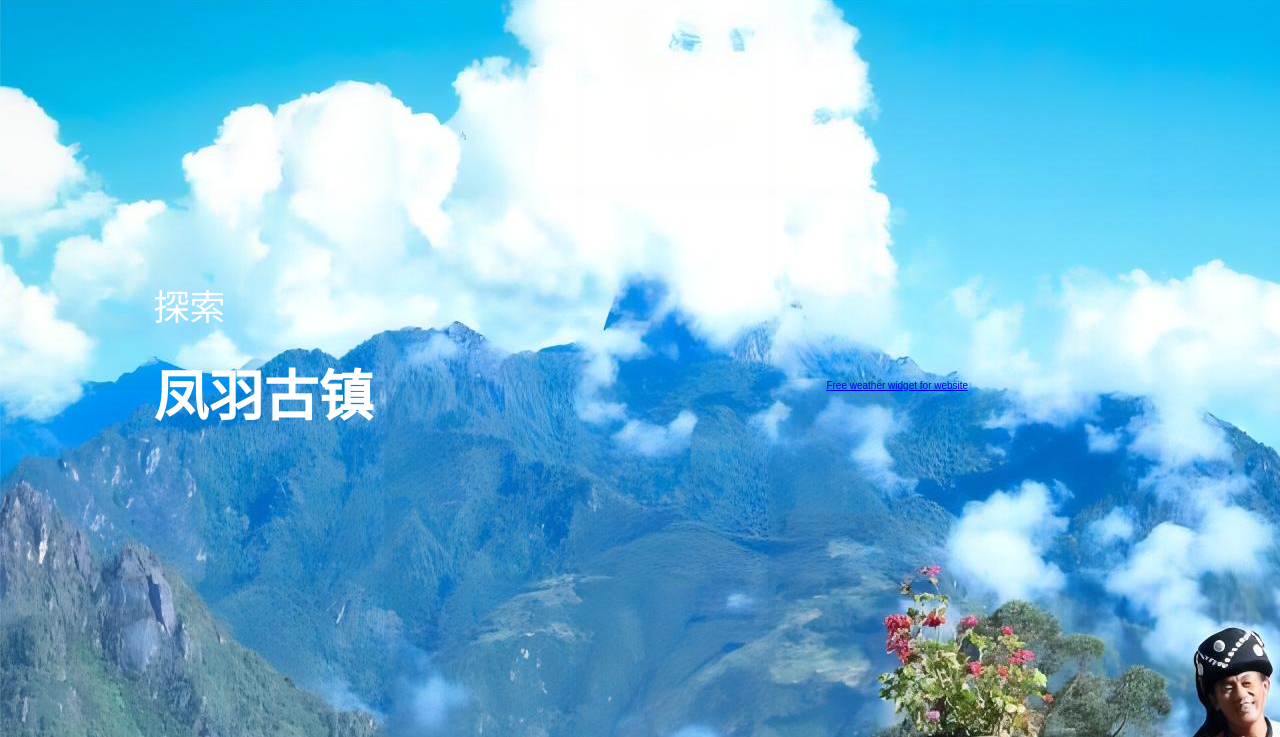
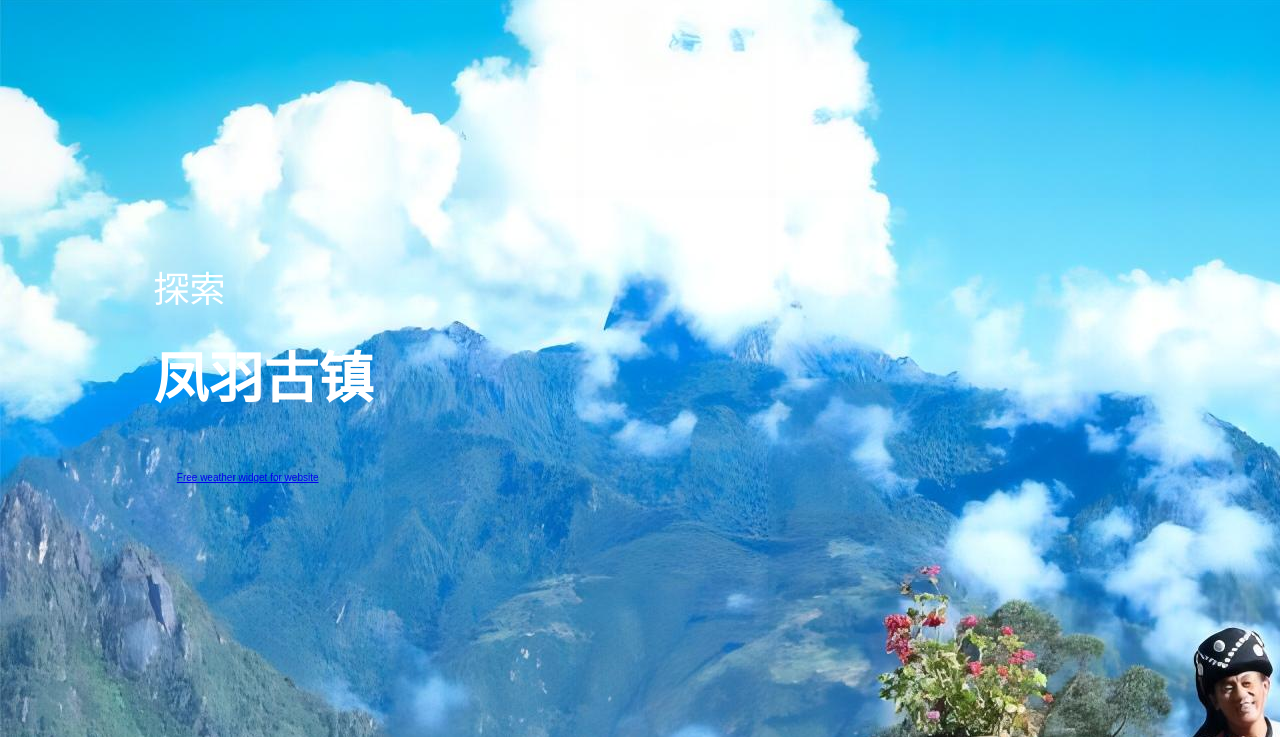
Before and after one commit to xiaowulang-turbo/Create, a website: page second.html in a window 1280 px wide. Shown: the part 63-800 px from the top of the page. Drawn offline with Linux system fonts and the light colour scheme; a script that the page names is missing.

Commit message:
Add files via upload

```diff
--- a/style.css
+++ b/style.css
@@ -499,12 +499,13 @@ img {
 
 .weather__side {
   position: absolute;
-  top: 30%;
+  top: 28%;
   left: 12%;
 }
 
 .weather__side h1,
 .weather__side h2 {
+  text-shadow: #313131;
   font-family: "Noto Serif SC";
   color: #fff;
 }
@@ -512,8 +513,8 @@ img {
 /* weather container */
 .weather__container {
   position: absolute;
-  top: 28%;
-  right: 12%;
+  top: 38%;
+  left: 6%;
   /* height: 25rem; */
   padding-top: 12rem;
   padding-left: 10rem;
```
